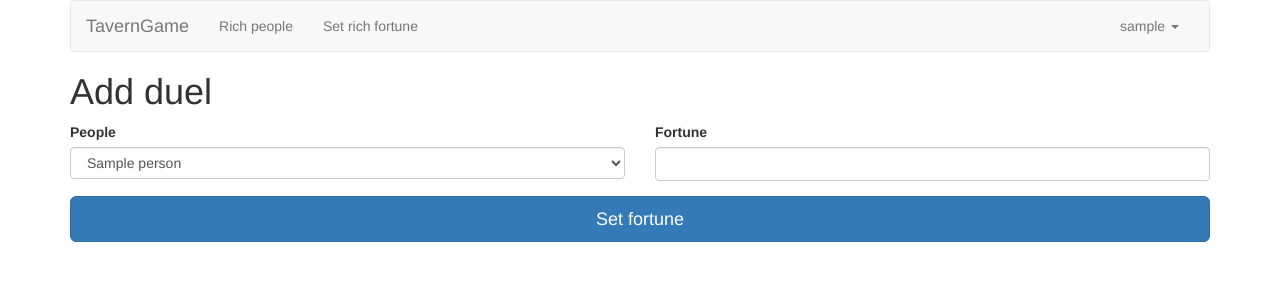
After one commit to Arasid/TavernGame, a Django app: page /game/rich_fortune/ in a window 1280 px wide. The commit adds this page. Shown: the top 300 px of the page. Run offline with Django 3.2, Linux system fonts and the light colour scheme; a user stored in the database is signed in; tables that the repository leaves empty hold one stand-in row (values such as "Sample post"); some libraries are stand-ins or nearby versions.

Commit message:
Rich people results + set.

```diff
--- /dev/null
+++ b/tavern_game/game/forms.py
@@ -0,0 +1,13 @@
+from django import forms
+from django.db.models import Q
+
+from game.models import Person, Ration, BarPurchase, RichPerson
+
+
+class RichPersonForm(forms.Form):
+    person = forms.ModelChoiceField(
+            queryset=Person.objects.all(),
+            widget=forms.Select(),
+            empty_label=None,
+    )
+    value = forms.IntegerField(min_value=1)
--- a/tavern_game/game/templates/game/index.html
+++ b/tavern_game/game/templates/game/index.html
@@ -1,10 +1,10 @@
 {% extends 'game/main.html' %}
 
-{% block title %}Editor{% endblock %}
+{% block title %}TavernGame{% endblock %}
 
 {% block content %}
     {% if user.is_authenticated %}
-        <h1>DuelGame says... hello {{ user.username }}!</h1>
+        <h1>TavernGame says... hello {{ user.username }}!</h1>
     {% else %}
         <h1>Hello UfoPrask!</h1>
         <a href="{% url 'login' %}" class="btn btn-primary">Login</a>
--- a/tavern_game/game/templates/game/nav.html
+++ b/tavern_game/game/templates/game/nav.html
@@ -8,16 +8,16 @@
                 <span class="icon-bar"></span>
                 <span class="icon-bar"></span>
             </button>
-            <a class="navbar-brand" href="/game">DuelGame</a>
+            <a class="navbar-brand" href="/game">TavernGame</a>
         </div>
 
 <!-- Collect the nav links, forms, and other content for toggling -->
         <div class="collapse navbar-collapse" id="bs-example-navbar-collapse-1">
             <ul class="nav navbar-nav">
-                <li><a href="#">Points</a></td>
+                <li><a href="{% url 'rich_people' %}">Rich people</a></td>
                 {% if user.is_authenticated %}
                     {% if user.is_staff %}
-                        <li><a href="#">Add duel</a></td>
+                        <li><a href="{% url 'rich_fortune' %}">Set rich fortune</a></td>
                     {% endif %}
                 {% endif %}
             </ul>
--- /dev/null
+++ b/tavern_game/game/templates/game/rich_fortune.html
@@ -0,0 +1,59 @@
+{% extends 'game/main.html' %}
+{% load widget_tweaks %}
+
+{% block title %}Pridaj duel{% endblock %}
+
+{% block style %}
+    {{ block.super }}
+    #id_person {
+        overflow: hidden;
+    }
+    #rich-fortune-btn {
+        width: 100%;
+    }
+{% endblock %}
+
+{% block content %}
+<h1>Add duel</h1>
+
+{% if form.non_field_errors %}
+    <div class="alert alert-danger" role="alert">
+        {{ form.non_field_errors }}
+    </div>
+{% endif %}
+
+<form id="rich_fortune_duel" method="post" action="/game/rich_fortune/">
+    {% csrf_token %}
+    <div class="row">
+        <div class="col col-md-6">
+            <div class="form-group">
+                <label for="id_person">People</label>
+                <select class="form-control" id="id_person" name="person" size={{ form.person | length }}>
+                    {% for person in form.person %}
+                        <option
+                            value="{{ person.data.value }}"
+                            {% if person.data.attrs.selected %}selected{% endif %}
+                        >{{ person.data.label }}</option>
+                    {% endfor %}
+                <select>
+            </div>
+            {% if form.person.errors %}
+                <div class="alert alert-danger" role="alert">
+                    {{ form.person.errors }}
+                </div>
+            {% endif %}
+        </div>
+        <div class="col col-md-6">
+            <div class="form-group">
+                <label for="id_value">Fortune</label>
+                {{ form.value | add_class:"form-control" }}
+            </div>
+        </div>
+    </div>
+    <div class="row">
+        <div class="col col-md-12">
+            <button type="submit" class="btn btn-primary btn-lg" id="rich-fortune-btn">Set fortune</button>
+        </div>
+    </div>
+</form>
+{% endblock %}
--- a/tavern_game/game/urls.py
+++ b/tavern_game/game/urls.py
@@ -5,6 +5,8 @@ from . import views
 
 urlpatterns = [
     path('', views.index, name='index'),
+    path('rich_people/', views.rich_people, name='rich_people'),
+    path('rich_fortune/', views.rich_fortune, name='rich_fortune'),
     path('login/', LoginView.as_view(template_name='game/login.html', redirect_field_name='index'), name='login'),
     path('logout/', views.user_logout, name='logout'),
 ]
--- a/tavern_game/game/views.py
+++ b/tavern_game/game/views.py
@@ -7,8 +7,46 @@ from django.contrib.auth.decorators import login_required
 from django.contrib.admin.views.decorators import staff_member_required
 from django.db.models import Count
 
+from .models import RichPerson
+from .forms import RichPersonForm
+
 def index(request):
     return render(request, 'game/index.html', {})
+
+def rich_people(request):
+    rich_people = RichPerson.objects.order_by('-value')
+
+    context_dict = {
+        'rich_people': rich_people,
+    }
+    return render(request, 'game/rich_people.html', context_dict)
+
+
+@login_required
+@staff_member_required
+def rich_fortune(request):
+    if request.method == 'POST':
+        form = RichPersonForm(request.POST)
+        if form.is_valid():
+            person = form.cleaned_data.get('person')
+            value = form.cleaned_data.get('value')
+
+            rich = RichPerson.objects.filter(person=person).first()
+            if rich is None:
+                rich = RichPerson.objects.create(
+                        person=person,
+                        value=value)
+            else:
+                rich.value = value
+                rich.save()
+
+            return redirect('rich_fortune')
+    else:
+        form = RichPersonForm()
+    context_dict = {
+        'form': form,
+    }
+    return render(request, 'game/rich_fortune.html', context_dict)
 
 @login_required
 def user_logout(request):
```
Also changed, not shown: tavern_game/game/templates/game/rich_people.html (added, +30 -0 lines).
